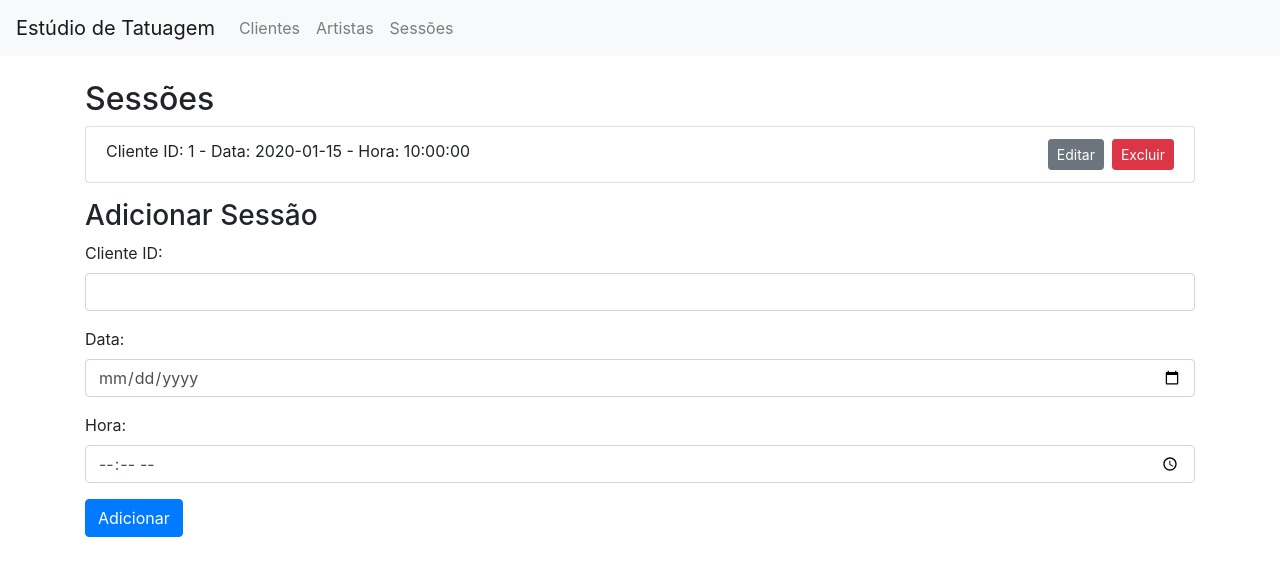
After one commit to pedrohcornetti/EstudioDeTatuagem, a PHP site: page /sessoes.php in a window 1280 px wide. The commit adds this page. Shown: the top 576 px of the page. Run offline with PHP 8.4, Linux system fonts and the light colour scheme; tables that the repository leaves empty hold one stand-in row (values such as "Sample post").

Commit message:
adicionando ao CRUD

```diff
--- /dev/null
+++ b/navbar.php
@@ -0,0 +1,27 @@
+<!DOCTYPE html>
+<html>
+<head>
+    <title>Estúdio de Tatuagem</title>
+    <link rel="stylesheet" href="https://maxcdn.bootstrapcdn.com/bootstrap/4.5.2/css/bootstrap.min.css">
+</head>
+<body>
+    <nav class="navbar navbar-expand-lg navbar-light bg-light">
+        <a class="navbar-brand" href="index.php">Estúdio de Tatuagem</a>
+        <button class="navbar-toggler" type="button" data-toggle="collapse" data-target="#navbarNav" aria-controls="navbarNav" aria-expanded="false" aria-label="Toggle navigation">
+            <span class="navbar-toggler-icon"></span>
+        </button>
+        <div class="collapse navbar-collapse" id="navbarNav">
+            <ul class="navbar-nav">
+                <li class="nav-item">
+                    <a class="nav-link" href="clientes.php">Clientes</a>
+                </li>
+                <li class="nav-item">
+                    <a class="nav-link" href="artistas.php">Artistas</a>
+                </li>
+                <li class="nav-item">
+                    <a class="nav-link" href="sessoes.php">Sessões</a>
+                </li>
+            </ul>
+        </div>
+    </nav>
+    <div class="container mt-4">
--- a/rodape.html
+++ b/rodape.html
@@ -1,4 +1,4 @@
-</main>
+</div>
 <script src="https://cdn.jsdelivr.net/npm/bootstrap@5.3.3/dist/js/bootstrap.bundle.min.js" integrity="sha384-YvpcrYf0tY3lHB60NNkmXc5s9fDVZLESaAA55NDzOxhy9GkcIdslK1eN7N6jIeHz" crossorigin="anonymous"></script>
 </body>
 </html>
--- /dev/null
+++ b/sessoes.php
@@ -0,0 +1,97 @@
+<?php
+include 'navbar.php';
+require 'funcao.php';
+$conn = conectar();
+
+// Processa a exclusão de sessões
+if (isset($_POST['delete_id'])) {
+    deleteSessao($conn, $_POST['delete_id']);
+}
+
+// Processa a atualização de sessões
+if (isset($_POST['update_id'])) {
+    updateSessao($conn, $_POST['update_id'], $_POST['cliente_id'], $_POST['data'], $_POST['hora']);
+}
+
+// Processa a adição de sessões
+if (isset($_POST['add_sessao'])) {
+    addSessao($conn, $_POST['cliente_id'], $_POST['data'], $_POST['hora']);
+}
+?>
+
+<section>
+    <h2>Sessões</h2>
+    <ul class="list-group">
+        <?php
+        $sessoes = getSessoes($conn);
+        if ($sessoes !== null) {
+            foreach ($sessoes as $sessao): ?>
+                <li class="list-group-item">
+                    Cliente ID: <?php echo $sessao['cliente_id']; ?> - Data: <?php echo $sessao['data']; ?> - Hora: <?php echo $sessao['hora']; ?>
+                    <form method="post" class="float-right">
+                        <input type="hidden" name="delete_id" value="<?php echo $sessao['id']; ?>">
+                        <button type="submit" class="btn btn-danger btn-sm">Excluir</button>
+                    </form>
+                    <button class="btn btn-secondary btn-sm float-right mr-2" data-toggle="modal" data-target="#updateModal<?php echo $sessao['id']; ?>">Editar</button>
+
+                    <!-- Modal de Edição -->
+                    <div class="modal fade" id="updateModal<?php echo $sessao['id']; ?>" tabindex="-1" role="dialog" aria-labelledby="updateModalLabel<?php echo $sessao['id']; ?>" aria-hidden="true">
+                        <div class="modal-dialog" role="document">
+                            <div class="modal-content">
+                                <div class="modal-header">
+                                    <h5 class="modal-title" id="updateModalLabel<?php echo $sessao['id']; ?>">Editar Sessão</h5>
+                                    <button type="button" class="close" data-dismiss="modal" aria-label="Close">
+                                        <span aria-hidden="true">&times;</span>
+                                    </button>
+                                </div>
+                                <form method="post">
+                                    <div class="modal-body">
+                                        <input type="hidden" name="update_id" value="<?php echo $sessao['id']; ?>">
+                                        <div class="form-group">
+                                            <label>Cliente ID:</label>
+                                            <input type="number" name="cliente_id" class="form-control" value="<?php echo $sessao['cliente_id']; ?>" required>
+                                        </div>
+                                        <div class="form-group">
+                                            <label>Data:</label>
+                                            <input type="date" name="data" class="form-control" value="<?php echo $sessao['data']; ?>" required>
+                                        </div>
+                                        <div class="form-group">
+                                            <label>Hora:</label>
+                                            <input type="time" name="hora" class="form-control" value="<?php echo $sessao['hora']; ?>" required>
+                                        </div>
+                                    </div>
+                                    <div class="modal-footer">
+                                        <button type="button" class="btn btn-secondary" data-dismiss="modal">Fechar</button>
+                                        <button type="submit" class="btn btn-primary">Salvar mudanças</button>
+                                    </div>
+                                </form>
+                            </div>
+                        </div>
+                    </div>
+                </li>
+            <?php endforeach;
+        } else {
+            echo "<li class='list-group-item'>Nenhuma sessão encontrada.</li>";
+        }
+        ?>
+    </ul>
+
+    <form method="post" class="mt-3">
+        <h3>Adicionar Sessão</h3>
+        <div class="form-group">
+            <label>Cliente ID:</label>
+            <input type="number" name="cliente_id" class="form-control" required>
+        </div>
+        <div class="form-group">
+            <label>Data:</label>
+            <input type="date" name="data" class="form-control" required>
+        </div>
+        <div class="form-group">
+            <label>Hora:</label>
+            <input type="time" name="hora" class="form-control" required>
+        </div>
+        <input type="submit" name="add_sessao" value="Adicionar" class="btn btn-primary">
+    </form>
+</section>
+
+<?php include 'rodape.html'; ?>
```
Also changed, not shown: artistas.php (added, +97 -0 lines), clientes.php (added, +97 -0 lines), index.php (+4 -107 lines).
